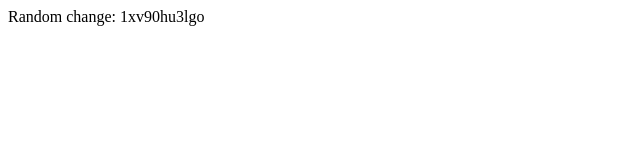
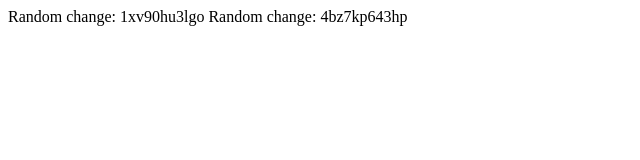
Before and after one commit to satya-hash/script-bot, a website: page index.html in a window 1280 px wide. Shown: the whole page, without its empty margins (0-640 px from the left). Drawn offline with Linux system fonts and the light colour scheme.

Commit message:
Random update: 2024-12-16T09:08:26.871Z

```diff
--- a/index.html
+++ b/index.html
@@ -9,3 +9,4 @@
 </body>
 </html>
 Random change: 1xv90hu3lgo
+Random change: 4bz7kp643hp
```
